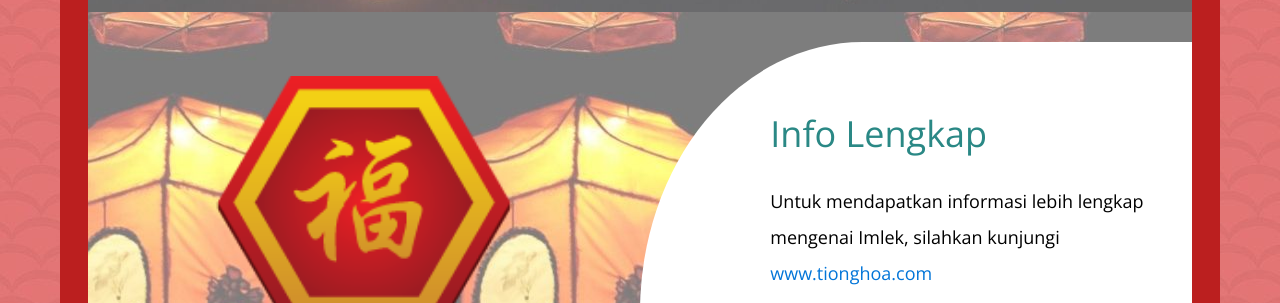
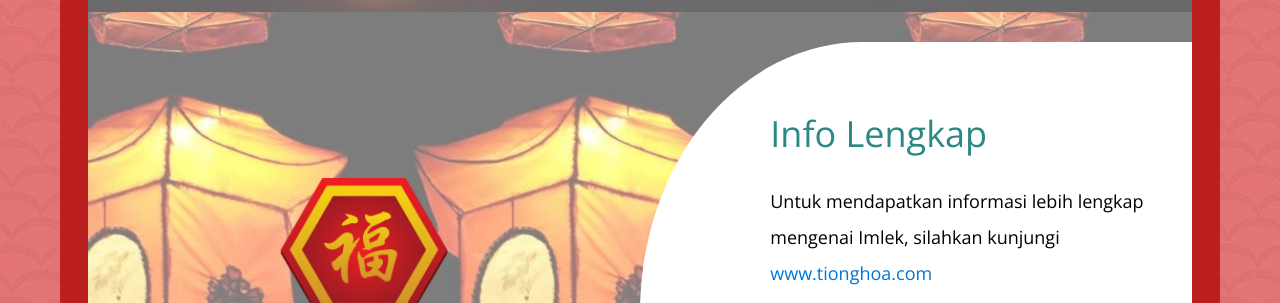
Before and after one commit to imlek/imlek, a plain HTML site: page index.html in a window 1280 px wide. Shown: the part 1992-2295 px from the top of the page. Drawn offline with nearby package versions, Linux system fonts and the light colour scheme; a script that the page names is missing.

Commit message:
Add files via upload

```diff
--- a/index.html
+++ b/index.html
@@ -94,7 +94,7 @@
     <!-- #contact -->
     <section id="tm-section-4" class="row tm-section">
       <div class="col-xs-12 col-sm-6 col-md-6 col-lg-5 col-xl-6 tm-contact-left">
-        <img src="images/imlek-petasan-256x256.png" alt="Petasan" class="img-fluid tm-img">
+        <img src="images/imlek-petasan-450x256.png" alt="Petasan" class="img-fluid tm-img">
       </div>
       <div class="tm-white-curve-right col-xs-12 col-sm-6 col-md-6 col-lg-7 col-xl-6">
         <div class="tm-white-curve-right-circle"></div>
```
